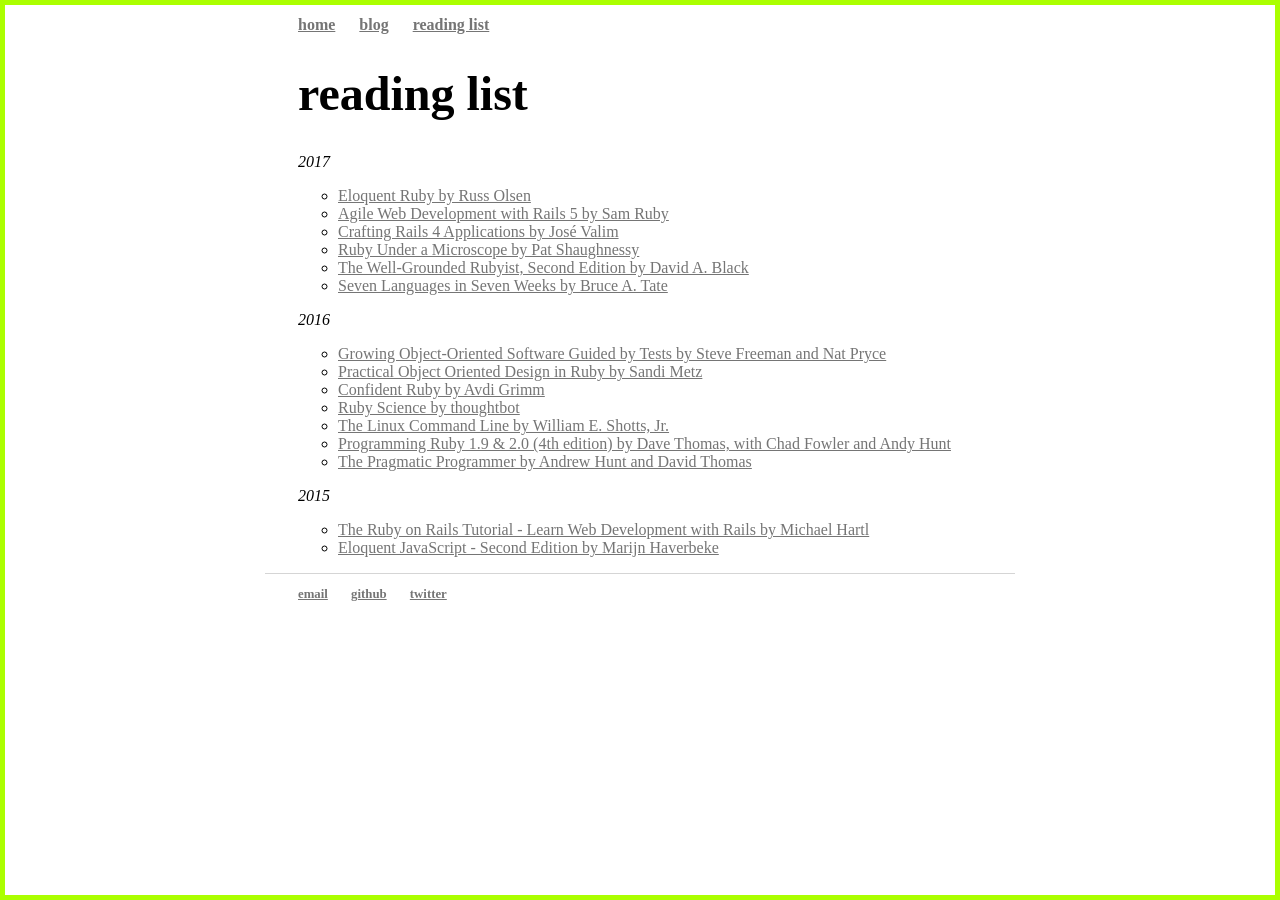
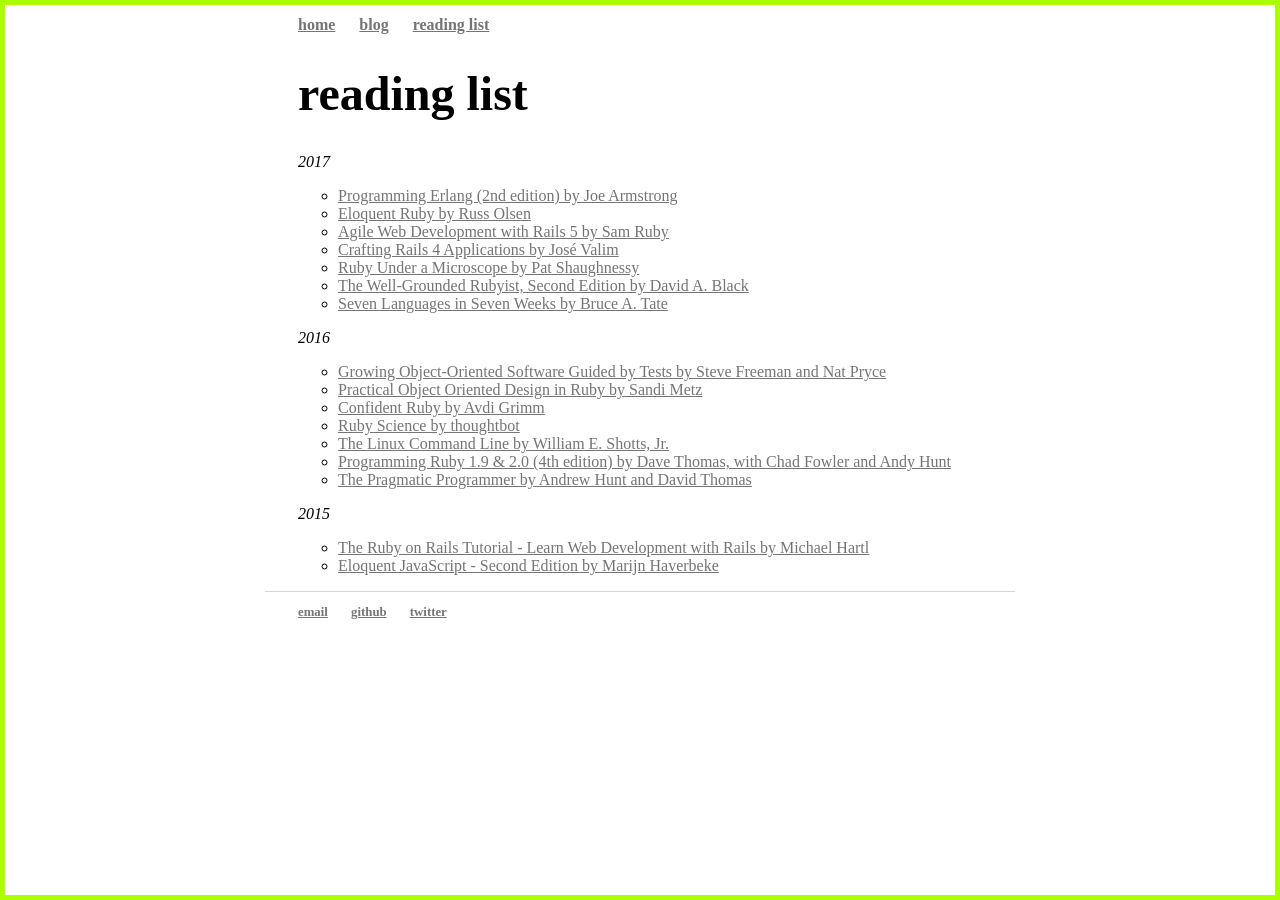
Before and after one commit to devinrm/devinrm.github.io, a Jekyll site: the page built from reading-list/index.html, in a window 1280 px wide. Built offline with Jekyll 4.4.1, drawn with Linux system fonts in a browser that asks for light colours; some web fonts are replaced.

Commit message:
Add latest book to reading list

```diff
--- a/reading-list/index.html
+++ b/reading-list/index.html
@@ -6,6 +6,8 @@
 <div class="books">
   <em>2017</em>
   <ul class="yearbooks">
+    <li><a href="https://pragprog.com/book/jaerlang2/programming-erlang">Programming Erlang (2nd edition)
+        by Joe Armstrong</a></li>
     <li><a href="http://eloquentruby.com/">Eloquent Ruby by Russ Olsen</a></li>
     <li><a href="https://pragprog.com/book/rails5/agile-web-development-with-rails-5">Agile Web Development with Rails 5
         by Sam Ruby</a></li>
```
